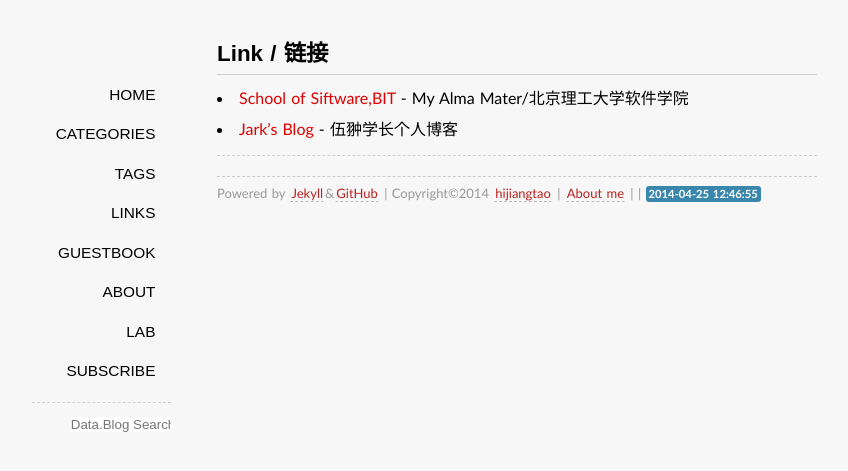
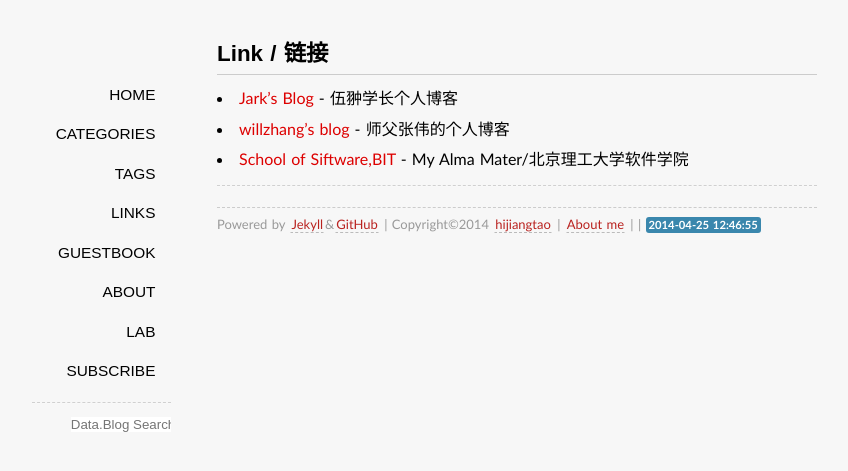
Before and after one commit to jessica0530/hijiangtao.github.io, a Jekyll site: the page built from links/index.md, in a window 1280 px wide. Shown: the top 471 px of the page, without its empty margins (123-971 px from the left). Built offline with Jekyll 4.4.1, drawn with Linux system fonts in a browser that asks for light colours; some web fonts are replaced; Markdown is read by kramdown in place of the engine named in the settings; comment, search, counter and statistics services are not loaded.

Commit message:
add link willzhang's blog

```diff
--- a/links/index.md
+++ b/links/index.md
@@ -4,7 +4,8 @@ layout: page
 comments: yes
 ---
 
+* [Jark's Blog](http://wuchong.me/) - 伍翀学长个人博客
+* [willzhang's blog](http://myincubator.sinaapp.com/) - 师父张伟的个人博客
 * [School of Siftware,BIT](http://ss.bit.edu.cn) - My Alma Mater/北京理工大学软件学院
-* [Jark's Blog](http://wuchong.me/) - 伍翀学长个人博客
 
 ----
```
